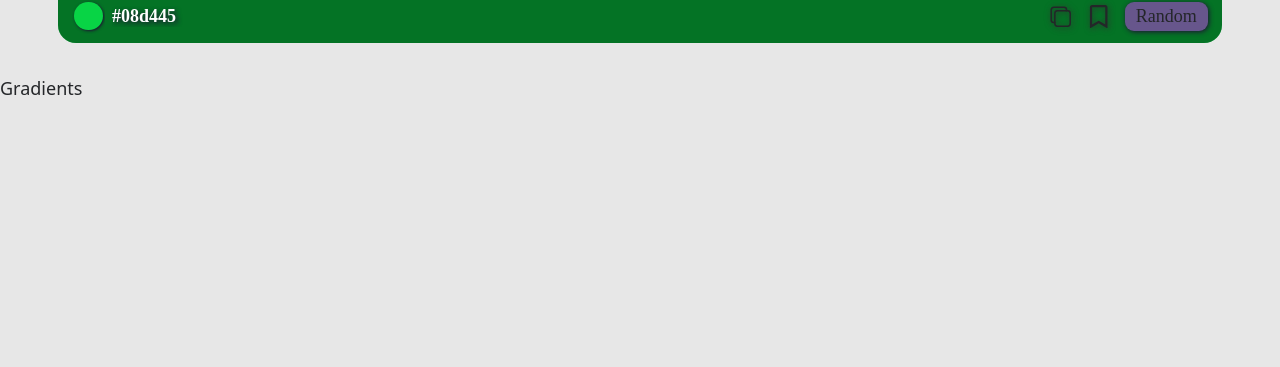
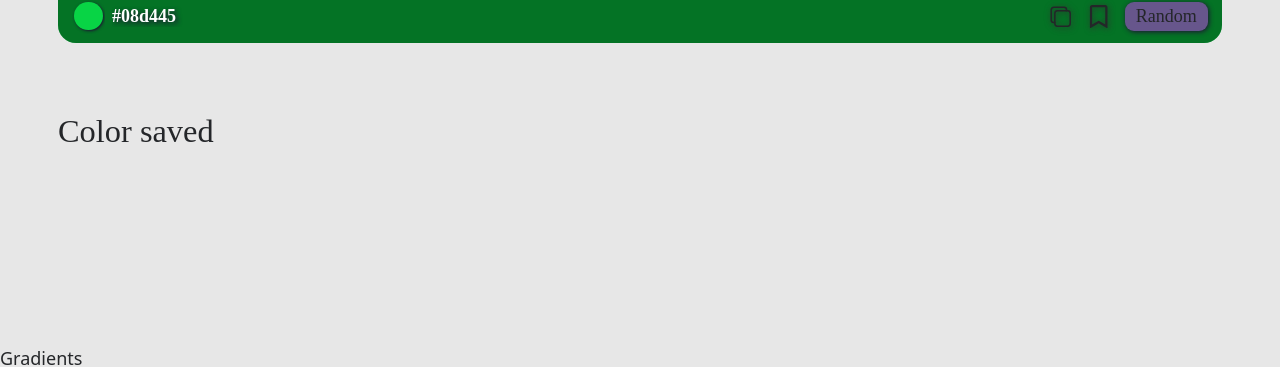
Before and after one commit to BryanGrandon/Random-Color-Generation, a React (Vite) app: page / in a window 1280 px wide. Shown: the part 637-1004 px from the top of the page. Before the commit the page ends 800 px from the top, so only its background shows below. Built offline with nearby package versions, Linux system fonts and the light colour scheme.

Commit message:
feat(web):add view color-saved

```diff
--- a/src/App.jsx
+++ b/src/App.jsx
@@ -1,9 +1,9 @@
 import "./App.css";
 import Header from "./components/header/header";
+import ColorSaved from "./view/color-saved/color-saved";
 import SelectColor from "./view/select-color/select-color";
 
 function App() {
-  SelectColor;
   return (
     <>
       <main className="main">
@@ -11,6 +11,7 @@ function App() {
           <Header />
         </header>
         <SelectColor />
+        <ColorSaved />
         <article>
           <h2>Gradients</h2>
         </article>
--- /dev/null
+++ b/src/view/color-saved/color-saved.css
@@ -0,0 +1,22 @@
+.color-saved {
+  display: flex;
+  flex-direction: column;
+  gap: 2rem;
+  padding: 2rem 1rem;
+  min-height: 15rem;
+  max-width: 1200px;
+  margin: auto;
+}
+.color-saved__h2 {
+  font-size: 1.8rem;
+  font-family: cursive;
+}
+.color-saved__list {
+  width: 100%;
+  display: grid;
+  grid-template-columns: repeat(auto-fill, minMax(13rem, 1fr));
+  grid-auto-rows: 2rem;
+  justify-content: center;
+  gap: 0.8rem;
+  padding: 2rem;
+}
--- /dev/null
+++ b/src/view/color-saved/color-saved.jsx
@@ -0,0 +1,26 @@
+import React from "react";
+import ColorCard from "../../components/cards/color-card/color-card";
+import { useColorsContext } from "../../contexts/colors-context";
+import "./color-saved.css";
+
+function ColorSaved() {
+  let { saved } = useColorsContext();
+  let { handlerClickClose } = useColorsContext();
+
+  return (
+    <article className="color-saved">
+      <h2 className="color-saved__h2">Color saved</h2>
+      <section className="color-saved__list">
+        {saved.map((e) => (
+          <ColorCard
+            key={e.id}
+            hexadecimal={e.hex}
+            onClick={handlerClickClose}
+          />
+        ))}
+      </section>
+    </article>
+  );
+}
+
+export default ColorSaved;
--- a/src/view/select-color/select-color.css
+++ b/src/view/select-color/select-color.css
@@ -10,7 +10,6 @@
   font-size: 1.8rem;
   font-family: cursive;
 }
-
 .select-color__color {
   height: 12rem;
   display: flex;
@@ -18,7 +17,6 @@
   border-radius: 1rem;
   overflow: hidden;
 }
-
 .select-color__options {
   background-color: #00000075;
   width: 100%;
@@ -56,7 +54,6 @@
   display: flex;
   gap: 0.8rem;
 }
-
 .select-color__btn {
   cursor: pointer;
   font-family: cursive;
```
